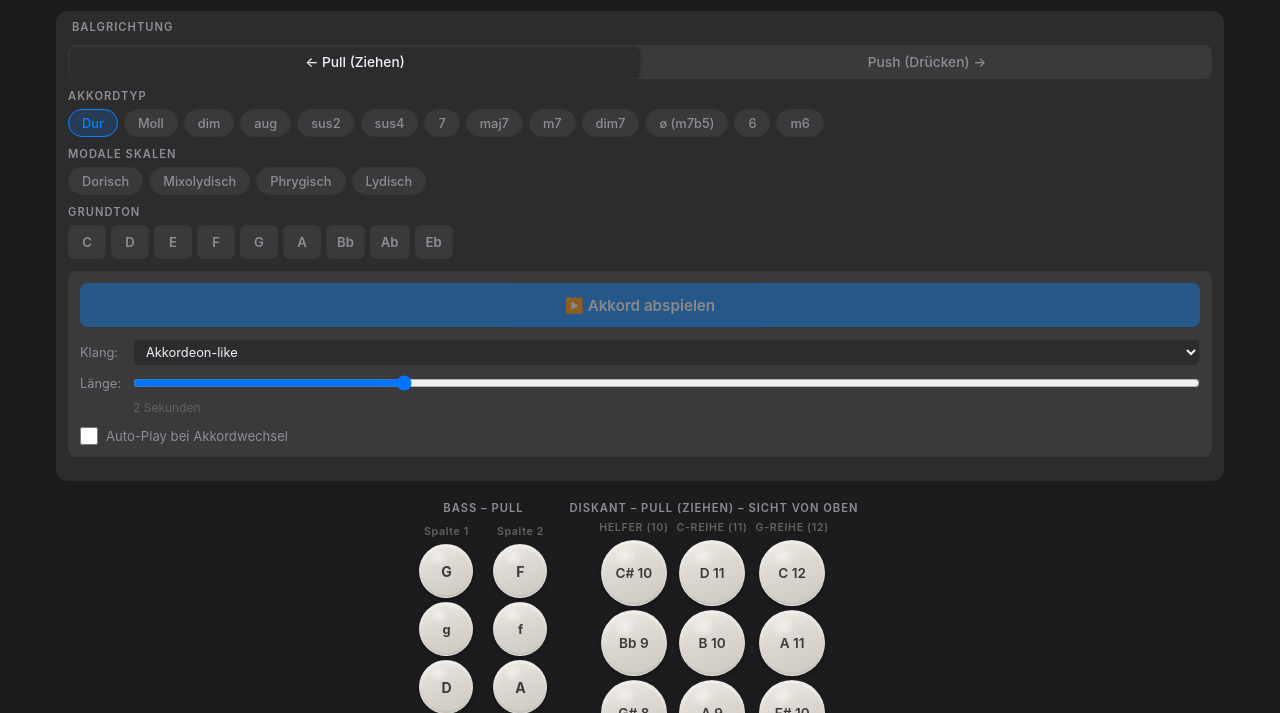
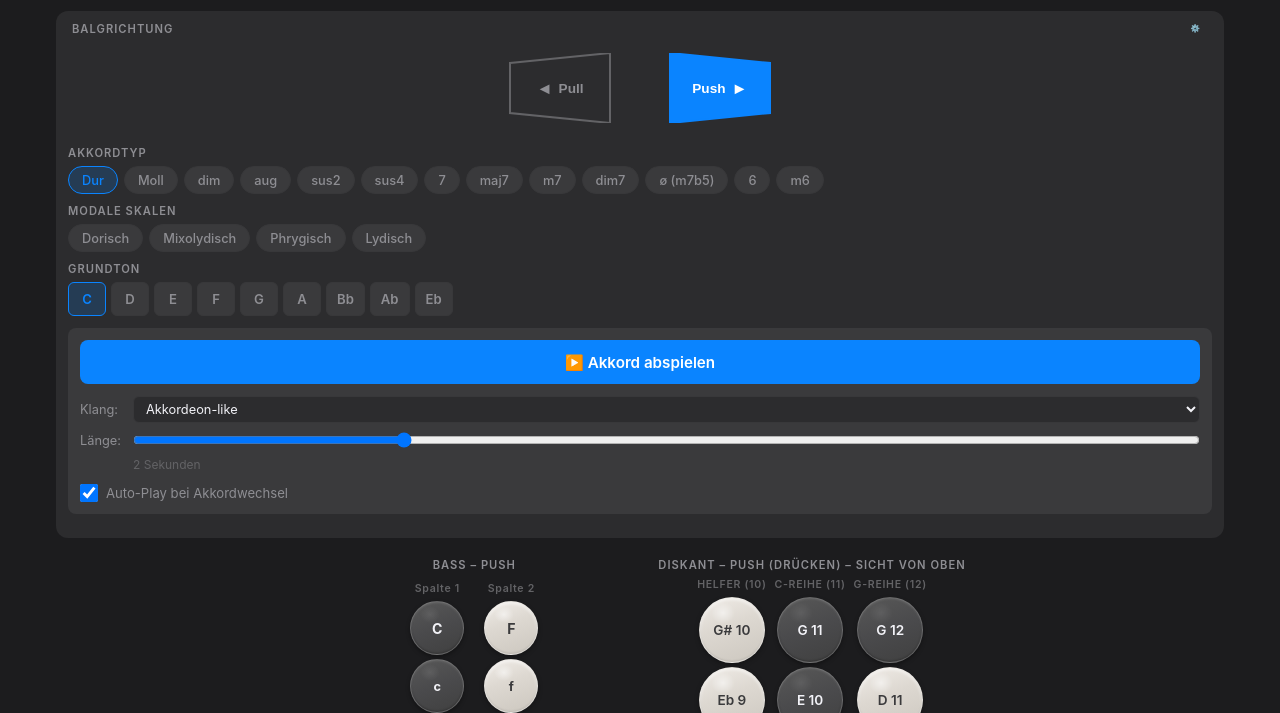
Before and after one commit to wdeu/benny-accordion, a plain HTML site: page index.html in a window 1280 px wide. Shown: the part 87-800 px from the top of the page. Drawn offline with Linux system fonts and the light colour scheme.

Commit message:
Release v5.1.1 - Double Trapezoid Controls
- Add second trapezoid bellows control after bass section
- Both controls synchronized (click top or bottom)
- Enables composition workflow: bass + bellows without scrolling
- Legend moved down for better spacing
- Toggle (⚙️) affects both controls

```diff
--- a/index.html
+++ b/index.html
@@ -45,14 +45,43 @@ header .sub { font-size:0.74em; color:var(--txt2); letter-spacing:1.2px; margin-
 /* ──────────── SECTION CARD ──────────── */
 .section { background:var(--bg-card); border-radius:12px; margin-bottom:10px; overflow:hidden; }
 .sec-hdr { padding:9px 16px 3px; font-size:0.7em; font-weight:600; color:var(--txt2);
-    text-transform:uppercase; letter-spacing:1px; }
+    text-transform:uppercase; letter-spacing:1px; display:flex; align-items:center; justify-content:space-between; }
 
-/* ──────────── SEGMENTED CONTROL ──────────── */
-.seg { display:flex; background:var(--bg-inset); border-radius:8px; overflow:hidden; height:34px; margin:8px 12px; }
-.seg button { flex:1; border:none; background:transparent; color:var(--txt2);
-    font-size:0.86em; font-weight:500; cursor:pointer; font-family:inherit; transition:.15s; }
-.seg button.active { background:var(--bg-card); color:var(--txt); border-radius:6px;
+/* ──────────── BELLOWS TRAPEZOID SWITCH ──────────── */
+.bellows-container { padding:8px 12px; position:relative; }
+.bellows-switch { display:flex; justify-content:center; align-items:center; gap:20px;
+    height:80px; position:relative; }
+
+/* Bottom bellows (nach Bass) */
+.bellows-bottom { margin-top:16px; padding-top:16px; border-top:1px solid var(--sep); }
+
+.bellows-btn { position:relative; width:140px; height:70px; cursor:pointer;
+    border:none; background:transparent; display:flex; align-items:center; justify-content:center;
+    font-size:0.85em; font-weight:600; color:var(--txt2); transition:.2s; }
+
+.bellows-btn svg { position:absolute; top:0; left:0; width:100%; height:100%; }
+.bellows-btn .label { position:relative; z-index:2; display:flex; align-items:center; gap:6px; }
+
+.bellows-btn.pull .label::before { content:'◄'; font-size:1.2em; }
+.bellows-btn.push .label::after { content:'►'; font-size:1.2em; }
+
+.bellows-btn.active { color:#fff; }
+.bellows-btn.active .trapezoid-fill { fill:var(--accent); }
+.bellows-btn.active .trapezoid-stroke { stroke:var(--accent); }
+
+.bellows-btn:not(.active) .trapezoid-fill { fill:transparent; }
+.bellows-btn:not(.active) .trapezoid-stroke { stroke:var(--txt3); }
+
+/* Minimalist mode */
+.bellows-switch.minimal { height:34px; background:var(--bg-inset); border-radius:8px; gap:0; }
+.bellows-switch.minimal .bellows-btn { width:50%; height:100%; }
+.bellows-switch.minimal .bellows-btn svg { display:none; }
+.bellows-switch.minimal .bellows-btn.active { background:var(--bg-card); border-radius:6px;
     margin:2px; height:calc(100% - 4px); box-shadow:0 1px 3px rgba(0,0,0,.4); }
+
+.style-toggle { background:none; border:none; color:var(--txt3); font-size:0.7em;
+    cursor:pointer; padding:4px 8px; border-radius:4px; transition:.15s; }
+.style-toggle:hover { color:var(--txt2); background:var(--bg-inset); }
 
 /* ──────────── CHORD PANEL ──────────── */
 .chord-panel { padding:0 12px 12px; }
@@ -93,7 +122,6 @@ header .sub { font-size:0.74em; color:var(--txt2); letter-spacing:1.2px; margin-
 .checkbox-row label { display:flex; align-items:center; gap:8px; font-size:0.82em; cursor:pointer; }
 .checkbox-row input[type="checkbox"] { width:18px; height:18px; cursor:pointer; }
 
-/* Warning box */
 .warning-box { margin:8px 0; padding:10px 12px; background:rgba(255,159,10,0.15);
     border-left:3px solid #ff9f0a; border-radius:6px; font-size:0.8em; color:#ff9f0a; }
 
@@ -197,7 +225,7 @@ header .sub { font-size:0.74em; color:var(--txt2); letter-spacing:1.2px; margin-
 .bass-button.is-chord { font-size:0.80em; }
 
 /* ──────────── LEGEND ──────────── */
-.legend { background:var(--bg-card); border-radius:12px; margin-top:10px; padding:10px 16px; }
+.legend { background:var(--bg-card); border-radius:12px; margin-top:20px; padding:10px 16px; }
 .legend .lg-title { font-size:0.7em; font-weight:600; color:var(--txt2);
     text-transform:uppercase; letter-spacing:1px; margin-bottom:6px; }
 .lg-row { display:flex; align-items:center; gap:9px; margin-bottom:4px; font-size:0.8em; color:var(--txt2); }
@@ -223,6 +251,7 @@ header .sub { font-size:0.74em; color:var(--txt2); letter-spacing:1.2px; margin-
     .bass-container { gap:14px; }
     .root-grid { gap:4px; }
     .root-btn { min-width:34px; height:30px; font-size:0.78em; }
+    .bellows-btn { width:120px; height:60px; font-size:0.8em; }
 }
 </style>
 </head>
@@ -236,10 +265,27 @@ header .sub { font-size:0.74em; color:var(--txt2); letter-spacing:1.2px; margin-
 
 <!-- ── STEUERUNG ── -->
 <div class="section">
-    <div class="sec-hdr">Balgrichtung</div>
-    <div class="seg">
-        <button class="active" data-dir="pull">← Pull (Ziehen)</button>
-        <button class="seg-btn" data-dir="push">Push (Drücken) →</button>
+    <div class="sec-hdr">
+        Balgrichtung
+        <button class="style-toggle" id="styleToggle" title="Darstellung umschalten">⚙️</button>
+    </div>
+    <div class="bellows-container">
+        <div class="bellows-switch" id="bellowsSwitch">
+            <button class="bellows-btn pull" data-dir="pull">
+                <svg viewBox="0 0 140 70" preserveAspectRatio="none">
+                    <polygon class="trapezoid-fill" points="20,10 120,0 120,70 20,60"/>
+                    <polygon class="trapezoid-stroke" points="20,10 120,0 120,70 20,60" fill="none" stroke-width="2"/>
+                </svg>
+                <span class="label">Pull</span>
+            </button>
+            <button class="bellows-btn push active" data-dir="push">
+                <svg viewBox="0 0 140 70" preserveAspectRatio="none">
+                    <polygon class="trapezoid-fill" points="20,0 120,10 120,60 20,70"/>
+                    <polygon class="trapezoid-stroke" points="20,0 120,10 120,60 20,70" fill="none" stroke-width="2"/>
+                </svg>
+                <span class="label">Push</span>
+            </button>
+        </div>
     </div>
 
     <div class="chord-panel">
@@ -273,7 +319,7 @@ header .sub { font-size:0.74em; color:var(--txt2); letter-spacing:1.2px; margin-
 
         <!-- AUDIO CONTROLS -->
         <div class="audio-section">
-            <button class="play-btn" id="playBtn" disabled>▶️ Akkord abspielen</button>
+            <button class="play-btn" id="playBtn">▶️ Akkord abspielen</button>
             <div class="audio-controls">
                 <label>Klang:</label>
                 <select id="toneType">
@@ -289,7 +335,7 @@ header .sub { font-size:0.74em; color:var(--txt2); letter-spacing:1.2px; margin-
 
                 <div class="checkbox-row">
                     <label>
-                        <input type="checkbox" id="autoPlay">
+                        <input type="checkbox" id="autoPlay" checked>
                         Auto-Play bei Akkordwechsel
                     </label>
                 </div>
@@ -303,11 +349,31 @@ header .sub { font-size:0.74em; color:var(--txt2); letter-spacing:1.2px; margin-
 <div class="layout-section" id="accordion-layout">
     <div class="accordion-flex">
         <div class="bass-side">
-            <div class="lay-title">Bass – <span id="bassDir">Pull</span></div>
+            <div class="lay-title">Bass – <span id="bassDir">Push</span></div>
             <div class="bass-container" id="bass-container"></div>
+
+            <!-- ZWEITE TRAPEZE (bei Bass für schnellen Zugriff) -->
+            <div class="bellows-container bellows-bottom">
+                <div class="bellows-switch bellows-switch-2" id="bellowsSwitch2">
+                    <button class="bellows-btn pull" data-dir="pull">
+                        <svg viewBox="0 0 140 70" preserveAspectRatio="none">
+                            <polygon class="trapezoid-fill" points="20,10 120,0 120,70 20,60"/>
+                            <polygon class="trapezoid-stroke" points="20,10 120,0 120,70 20,60" fill="none" stroke-width="2"/>
+                        </svg>
+                        <span class="label">Pull</span>
+                    </button>
+                    <button class="bellows-btn push active" data-dir="push">
+                        <svg viewBox="0 0 140 70" preserveAspectRatio="none">
+                            <polygon class="trapezoid-fill" points="20,0 120,10 120,60 20,70"/>
+                            <polygon class="trapezoid-stroke" points="20,0 120,10 120,60 20,70" fill="none" stroke-width="2"/>
+                        </svg>
+                        <span class="label">Push</span>
+                    </button>
+                </div>
+            </div>
         </div>
         <div class="treble-wrapper">
-            <div class="lay-title">Diskant – <span id="trebleDir">Pull (Ziehen)</span> – Sicht von oben</div>
+            <div class="lay-title">Diskant – <span id="trebleDir">Push (Drücken)</span> – Sicht von oben</div>
             <div class="treble-side" id="treble-container"></div>
         </div>
     </div>
@@ -344,7 +410,6 @@ function playChord(frequencies, duration, toneType) {
         const oscillator = audioContext.createOscillator();
         const gainNode = audioContext.createGain();
 
-        // Tone shaping
         switch(toneType) {
             case 'warm':
                 oscillator.type = 'triangle';
@@ -364,7 +429,6 @@ function playChord(frequencies, duration, toneType) {
 
         oscillator.frequency.value = freq;
 
-        // ADSR Envelope
         const now = audioContext.currentTime;
         const attack = toneType === 'soft' ? 0.1 : 0.05;
         const release = toneType === 'soft' ? 0.3 : 0.1;
@@ -401,19 +465,19 @@ function stopAll() {
 // ═══════════════════════════════════════════════════════════════════════════
 
 const CHORD_FORMULAS = {
-    '':     [0,4,7],        // Dur
-    'm':    [0,3,7],        // Moll
-    'dim':  [0,3,6],        // vermindert
-    'aug':  [0,4,8],        // übermäßig
-    'sus2': [0,2,7],        // sus2
-    'sus4': [0,5,7],        // sus4
-    '7':    [0,4,7,10],     // Dom 7
-    'maj7': [0,4,7,11],     // Maj 7
-    'm7':   [0,3,7,10],     // Moll 7
-    'dim7': [0,3,6,9],      // dim 7
-    'm7b5': [0,3,6,10],     // Half-diminished
-    '6':    [0,4,7,9],      // Sixte
-    'm6':   [0,3,7,9],      // Moll Sixte
+    '':     [0,4,7],
+    'm':    [0,3,7],
+    'dim':  [0,3,6],
+    'aug':  [0,4,8],
+    'sus2': [0,2,7],
+    'sus4': [0,5,7],
+    '7':    [0,4,7,10],
+    'maj7': [0,4,7,11],
+    'm7':   [0,3,7,10],
+    'dim7': [0,3,6,9],
+    'm7b5': [0,3,6,10],
+    '6':    [0,4,7,9],
+    'm6':   [0,3,7,9],
 };
 
 const SCALE_FORMULAS = {
@@ -431,11 +495,10 @@ const NOTE_TO_SEMITONE = {
 const SEMITONE_TO_NOTE = ['C','C#','D','Eb','E','F','F#','G','G#','A','Bb','B'];
 const ROOTS = ['C','D','E','F','G','A','Bb','Ab','Eb'];
 
-// Note to Frequency (A4 = 440 Hz)
 function noteToFrequency(noteName, octave = 4) {
     const A4 = 440;
     const semitone = NOTE_TO_SEMITONE[noteName];
-    const distance = (octave - 4) * 12 + semitone - 9; // A4 is 9 semitones from C4
+    const distance = (octave - 4) * 12 + semitone - 9;
     return A4 * Math.pow(2, distance / 12);
 }
 
@@ -466,9 +529,9 @@ const layout = {
 // STATE
 // ═══════════════════════════════════════════════════════════════════════════
 
-let dir          = 'pull';
-let chordRoot    = null;
-let chordType    = '';
+let dir          = 'push';  // DEFAULT: PUSH
+let chordRoot    = 'C';     // DEFAULT: C
+let chordType    = '';      // DEFAULT: Dur
 let scaleType    = null;
 
 // ═══════════════════════════════════════════════════════════════════════════
@@ -592,7 +655,6 @@ function applyStyles() {
     const rootSet = new Set([chordRoot]);
     const chordSet = new Set(chordNotes);
 
-    // Check availability
     const avail = checkAvailability(chordNotes);
     const missing = dir === 'pull' ? avail.pull.missing : avail.push.missing;
 
@@ -604,7 +666,6 @@ function applyStyles() {
         document.getElementById('warningBox').style.display = 'none';
     }
 
-    // Treble
     document.querySelectorAll('.note-button').forEach(btn => {
         const note = btn.dataset.note;
         const name = pureName(note);
@@ -622,7 +683,6 @@ function applyStyles() {
         }
     });
 
-    // Bass - mark if matches root
     document.querySelectorAll('.bass-button').forEach(btn => {
         const note = btn.dataset.note;
         const root = bassToRoot(note);
@@ -642,17 +702,19 @@ function onBassClick(note) {
     scaleType = null;
     selectRoot(root);
 
-    // Update chip active states
     document.querySelectorAll('.chip[data-ctype]').forEach(b => {
         b.classList.toggle('active', b.dataset.ctype === chordType);
     });
     document.querySelectorAll('.chip[data-scale]').forEach(b => b.classList.remove('active'));
+
+    if(document.getElementById('autoPlay').checked) {
+        playCurrentChord();
+    }
 }
 
 function selectRoot(root) {
     chordRoot = root;
     document.querySelectorAll('.root-btn').forEach(b => b.classList.toggle('active', b.dataset.root === root));
-    document.getElementById('playBtn').disabled = false;
     applyStyles();
 
     if(document.getElementById('autoPlay').checked) {
@@ -678,20 +740,33 @@ function switchDir(newDir) {
     dir = newDir;
     document.getElementById('bassDir').textContent = newDir === 'pull' ? 'Pull' : 'Push';
     document.getElementById('trebleDir').textContent = newDir === 'pull' ? 'Pull (Ziehen)' : 'Push (Drücken)';
+
+    // Sync BOTH bellows switches
+    document.querySelectorAll('.bellows-btn').forEach(b => {
+        b.classList.toggle('active', b.dataset.dir === newDir);
+    });
+
     renderAll();
+}
+
+function toggleBellowsStyle() {
+    const switches = document.querySelectorAll('.bellows-switch');
+    switches.forEach(sw => sw.classList.toggle('minimal'));
+
+    const isMinimal = switches[0].classList.contains('minimal');
+    localStorage.setItem('bellowsStyle', isMinimal ? 'minimal' : 'trapezoid');
 }
 
 // ═══════════════════════════════════════════════════════════════════════════
 // EVENT LISTENERS
 // ═══════════════════════════════════════════════════════════════════════════
 
-document.querySelectorAll('.seg button').forEach(btn => {
-    btn.addEventListener('click', ()=>{
-        document.querySelectorAll('.seg button').forEach(b => b.classList.remove('active'));
-        btn.classList.add('active');
-        switchDir(btn.dataset.dir);
-    });
+// BOTH bellows switches
+document.querySelectorAll('.bellows-btn').forEach(btn => {
+    btn.addEventListener('click', ()=> switchDir(btn.dataset.dir));
 });
+
+document.getElementById('styleToggle').addEventListener('click', toggleBellowsStyle);
 
 document.querySelectorAll('.chip[data-ctype]').forEach(btn => {
     btn.addEventListener('click', ()=>{
@@ -700,7 +775,12 @@ document.querySelectorAll('.chip[data-ctype]').forEach(btn => {
         chordType = btn.dataset.ctype;
         scaleType = null;
         document.querySelectorAll('.chip[data-scale]').forEach(b => b.classList.remove('active'));
-        if(chordRoot) applyStyles();
+        if(chordRoot) {
+            applyStyles();
+            if(document.getElementById('autoPlay').checked) {
+                playCurrentChord();
+            }
+        }
     });
 });
 
@@ -711,7 +791,12 @@ document.querySelectorAll('.chip[data-scale]').forEach(btn => {
         scaleType = was ? null : btn.dataset.scale;
         if(!was) btn.classList.add('active');
         if(scaleType) document.querySelectorAll('.chip[data-ctype]').forEach(b => b.classList.remove('active'));
-        if(chordRoot) applyStyles();
+        if(chordRoot) {
+            applyStyles();
+            if(document.getElementById('autoPlay').checked) {
+                playCurrentChord();
+            }
+        }
     });
 });
 
@@ -727,6 +812,26 @@ document.getElementById('duration').addEventListener('input', e => {
 
 renderRootGrid();
 renderAll();
+
+// Set default selection: C-Dur, PUSH, Auto-Play ON
+document.querySelectorAll('.root-btn').forEach(b => {
+    b.classList.toggle('active', b.dataset.root === 'C');
+});
+document.querySelectorAll('.chip[data-ctype]').forEach(b => {
+    b.classList.toggle('active', b.dataset.ctype === '');
+});
+document.getElementById('autoPlay').checked = true;
+
+// Load bellows style preference
+const savedStyle = localStorage.getItem('bellowsStyle');
+if(savedStyle === 'minimal') {
+    document.querySelectorAll('.bellows-switch').forEach(sw => {
+        sw.classList.add('minimal');
+    });
+}
+
+// Apply initial chord visualization
+applyStyles();
 </script>
 </body>
 </html>
```
